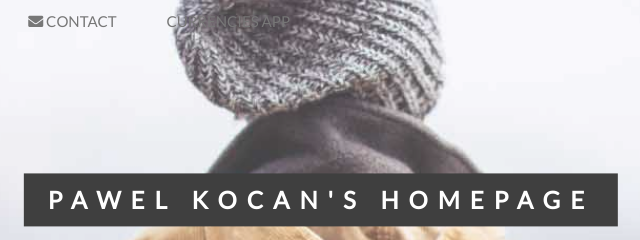
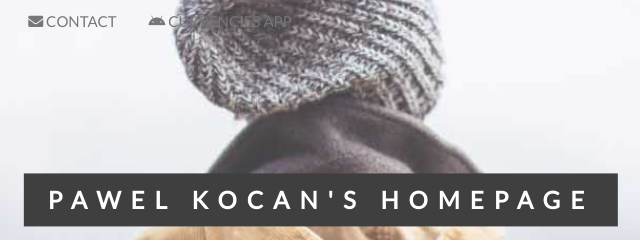
Before and after one commit to pabloducato/pabloducato.github.io, a plain HTML site: page index.html in a window 1280 px wide. Shown: the top 240 px of the page, 319-959 px from the left. Drawn offline with nearby package versions, Linux system fonts and the light colour scheme.

Commit message:
Commit 61 - android fix

```diff
--- a/index.html
+++ b/index.html
@@ -75,7 +75,7 @@
         <a href="#about" class="w3-bar-item w3-button w3-hide-small"><i class="fa fa-user"></i> ABOUT</a>
         <a href="#portfolio" class="w3-bar-item w3-button w3-hide-small"><i class="fa fa-th"></i> PORTFOLIO</a>
         <a href="#contact" class="w3-bar-item w3-button w3-hide-small"><i class="fa fa-envelope"></i> CONTACT</a>
-        <a href="#contact" class="w3-bar-item w3-button w3-hide-small"><i class="fa fa-android"></i> CURRENCIES APP</a>
+        <a href="#contact" class="w3-bar-item w3-button w3-hide-small"><i class="fab fa-android"></i> CURRENCIES APP</a>
         <a target="_blank" rel="noopener noreferrer" href="https://pabloducato.github.io/kursy-walut-i-informacje/" class="w3-bar-item w3-button w3-hide-small w3-right w3-hover-red">
             <i class="fa fa-search"></i>
         </a>
```
